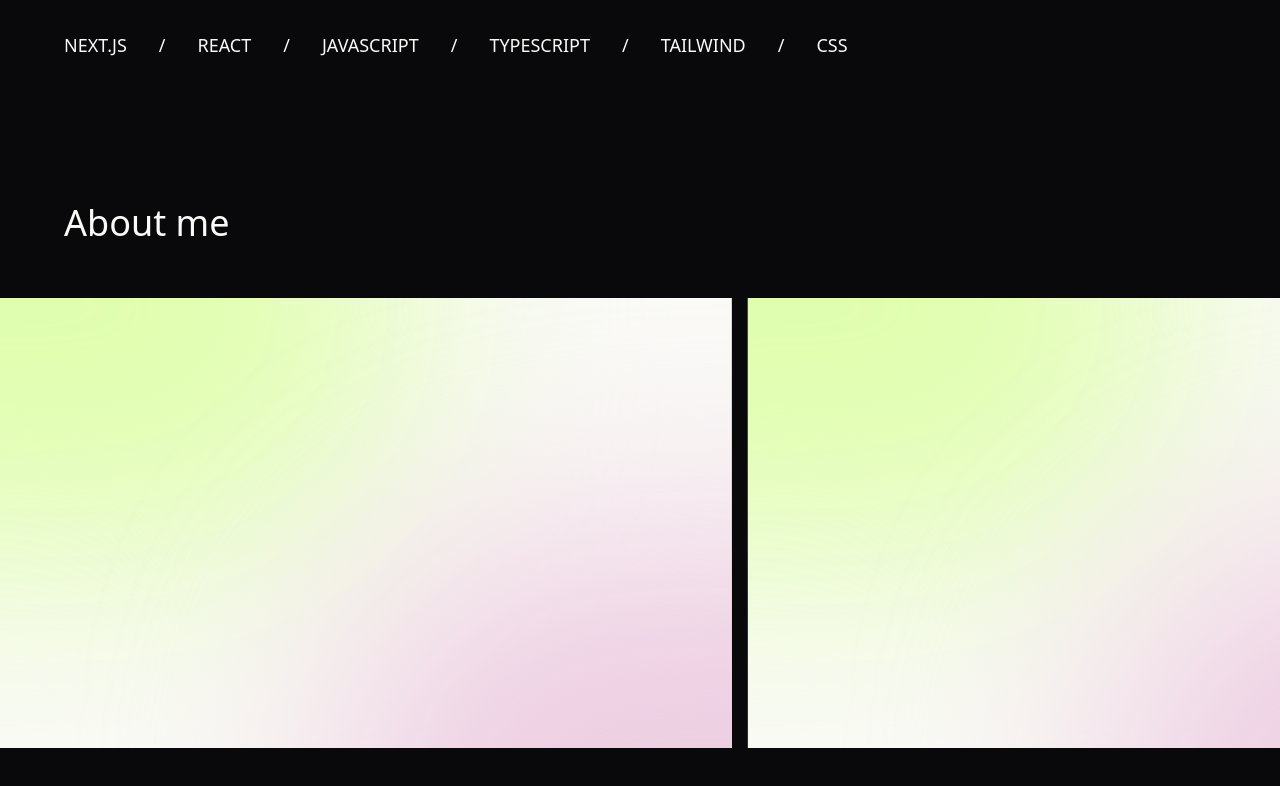
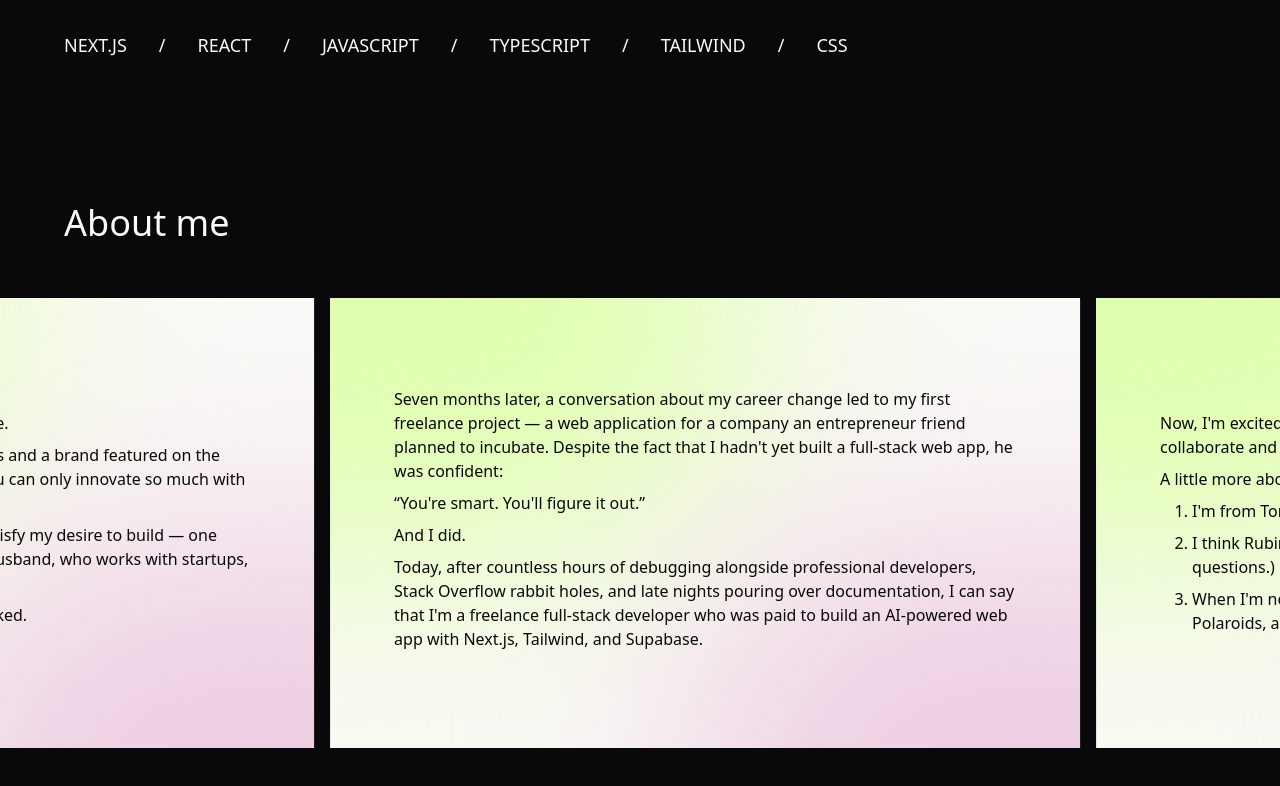
Before and after one commit to ajasinger/portfolio_2024, a Next.js app: page / in a window 1280 px wide. Shown: the part 1005-1791 px from the top of the page. Built offline with nearby package versions, Linux system fonts and the light colour scheme.

Commit message:
change mapped array

```diff
--- a/components/Carousel.tsx
+++ b/components/Carousel.tsx
@@ -3,29 +3,7 @@
 import { motion, useTransform, useScroll } from "framer-motion";
 import { useRef } from "react";
 import Card from "./Card";
-
-const cards = [
-    {
-        url: 'test 1',
-        title: "I like making things, but I love learning even more.I built a fashion startup from zero to seven figures featured on the cover of the New York Times Style section, but you can only innovate and iterate so much with women's workwear.I got bored, so I sought a new challenge that satisfied my desire to make—but in an area where the potential to learn was uncapped. My husband, who works with startups, suggested software development. I took a week-long Codeacademy class and I was immediately hooked. It was the most engaged I had been professionally in quite a while—and I never looked back.",
-        id: 1
-      },
-      {
-        url: 'test 2',
-        title: 'test 2',
-        id: 2
-      },
-      {
-        url: 'test 3',
-        title: 'test 3',
-        id: 3
-      },
-      {
-        url: 'test 4',
-        title: 'test 4',
-        id: 4
-      },
-]
+import { aboutCards } from "@/lib/data";
 
 export default function Carousel() {
     const targetRef = useRef<HTMLDivElement | null>(null);
@@ -33,14 +11,14 @@ export default function Carousel() {
         target: targetRef,
     });
 
-  const x = useTransform(scrollYProgress, [0, 1], ["1%", "-57.5%"]);
+  const x = useTransform(scrollYProgress, [0, 1], ["1%", "-43%"]);
 
     return(
         <div ref={targetRef} className="relative h-[300vh]">
             <div className="sticky top-0 flex h-screen items-center overflow-hidden">
                 <h3 className="absolute z-50 text-4xl text-left font-medium text-cream px-16 top-20">About me</h3>
                 <motion.div style={{ x }} className="flex gap-4">
-                    {cards.map((card, index) => {
+                    {aboutCards.map((card, index) => {
                         return <Card card={card} index={index} />;
                     })}
                 </motion.div>
```
